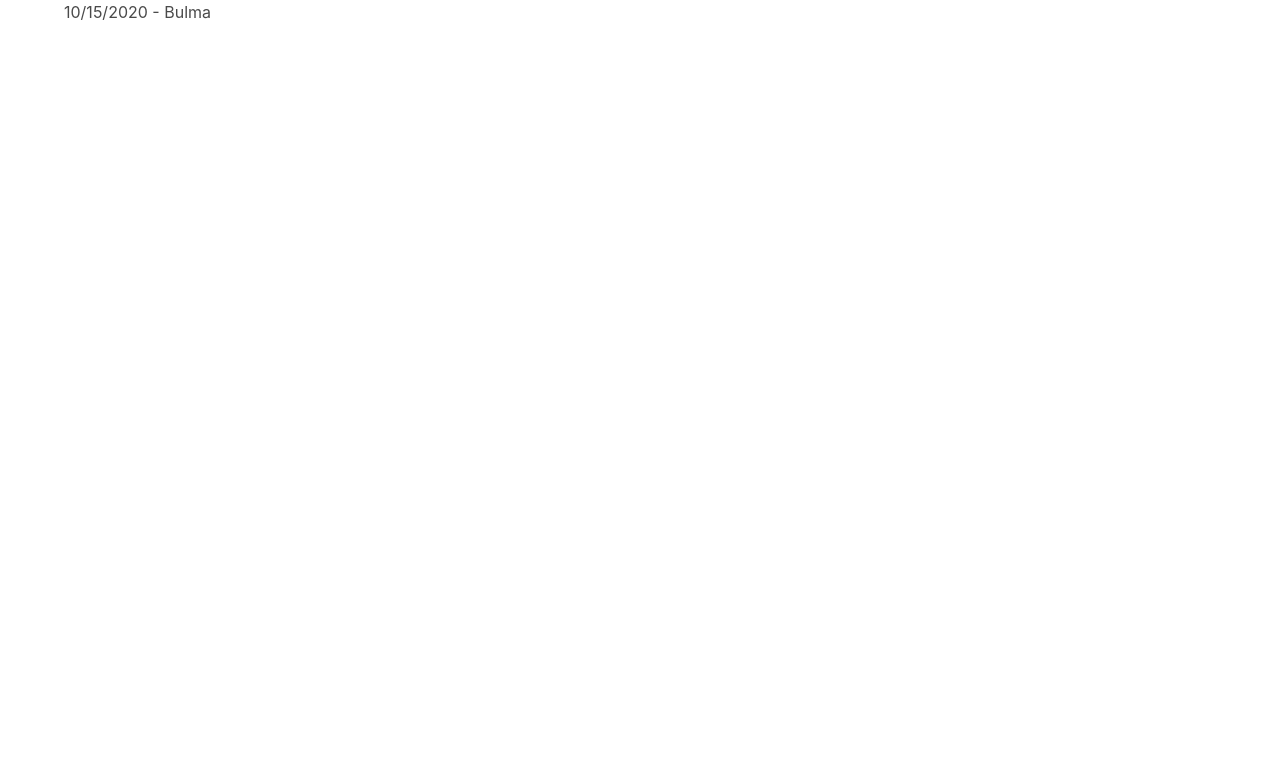
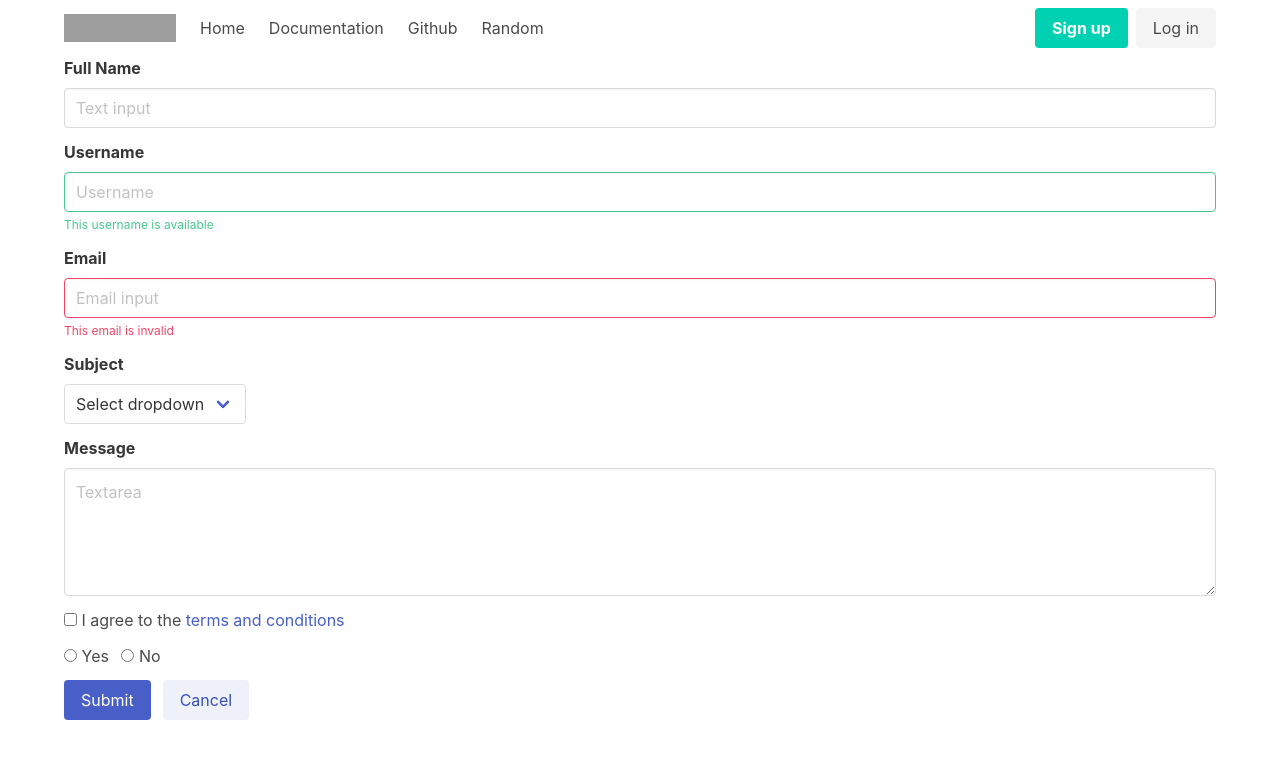
Before and after one commit to Jzhang0107/JDTjsintro, a plain HTML site: page index.html in a window 1280 px wide. Drawn offline with nearby package versions, Linux system fonts and the light colour scheme; grey boxes are pictures that could not be loaded.

Commit message:
Main page completed

```diff
--- a/index.html
+++ b/index.html
@@ -4,9 +4,119 @@
     <link rel="stylesheet" href="https://cdnjs.cloudflare.com/ajax/libs/bulma/0.9.1/css/bulma.min.css" integrity="sha512-ZRv40llEogRmoWgZwnsqke3HNzJ0kiI0+pcMgiz2bxO6Ew1DVBtWjVn0qjrXdT3+u+pSN36gLgmJiiQ3cQtyzA==" crossorigin="anonymous" />
   </head>
   <body>
+    <div class="container">
+      <nav class="navbar" role="navigation" aria-label="main navigation">
 
-    <div class="container">
-      <h1>10/15/2020 - Bulma</h1>
+        <!-- Navbar logo -->
+        <div class="navbar-brand">
+          <a class="navbar-item" href="https://bulma.io">
+            <img src="https://bulma.io/images/bulma-logo.png" width="112" height="28">
+          </a>
+        </div>
+
+        <div id="navbarBasicExample" class="navbar-menu">
+          <div class="navbar-start">
+            <a class="navbar-item" href="index.html">
+              Home
+            </a>
+
+            <a class="navbar-item" href="https://bulma.io/documentation/">
+              Documentation
+            </a>
+
+            <a class="navbar-item" href="https://github.com/jgthms/bulma">
+              Github
+            </a>
+
+            <a class="navbar-item" href="index2.html">
+              Random
+            </a>
+          </div>
+
+          <div class="navbar-end">
+            <div class="navbar-item">
+              <div class="buttons">
+                <a class="button is-primary">
+                  <strong>Sign up</strong>
+                </a>
+                <a class="button is-light">
+                  Log in
+                </a>
+              </div>
+            </div>
+          </div>
+        </div>
+      </nav>
+
+      <!-- Start of body -->
+      <div class="field">
+        <label class="label">Full Name</label>
+        <div class="control">
+          <input class="input" type="text" placeholder="Text input">
+        </div>
+      </div>
+
+      <div class="field">
+        <label class="label">Username</label>
+          <input class="input is-success" type="text" placeholder="Username">
+        <p class="help is-success">This username is available</p>
+      </div>
+
+      <div class="field">
+        <label class="label">Email</label>
+          <input class="input is-danger" type="email" placeholder="Email input">
+        <p class="help is-danger">This email is invalid</p>
+      </div>
+
+      <div class="field">
+        <label class="label">Subject</label>
+        <div class="control">
+          <div class="select">
+            <select>
+              <option>Select dropdown</option>
+              <option>With options</option>
+            </select>
+          </div>
+        </div>
+      </div>
+
+      <div class="field">
+        <label class="label">Message</label>
+        <div class="control">
+          <textarea class="textarea" placeholder="Textarea"></textarea>
+        </div>
+      </div>
+
+      <div class="field">
+        <div class="control">
+          <label class="checkbox">
+            <input type="checkbox">
+            I agree to the <a href="#">terms and conditions</a>
+          </label>
+        </div>
+      </div>
+
+      <div class="field">
+        <div class="control">
+          <label class="radio">
+            <input type="radio" name="question">
+            Yes
+          </label>
+          <label class="radio">
+            <input type="radio" name="question">
+            No
+          </label>
+        </div>
+      </div>
+
+      <div class="field is-grouped">
+        <div class="control">
+          <button class="button is-link">Submit</button>
+        </div>
+        <div class="control">
+          <button class="button is-link is-light">Cancel</button>
+        </div>
+      </div>
     </div>
 
     <script type="text/javascript" src="script.js"></script>
```
Also changed, not shown: index2.html (added, +43 -0 lines).
